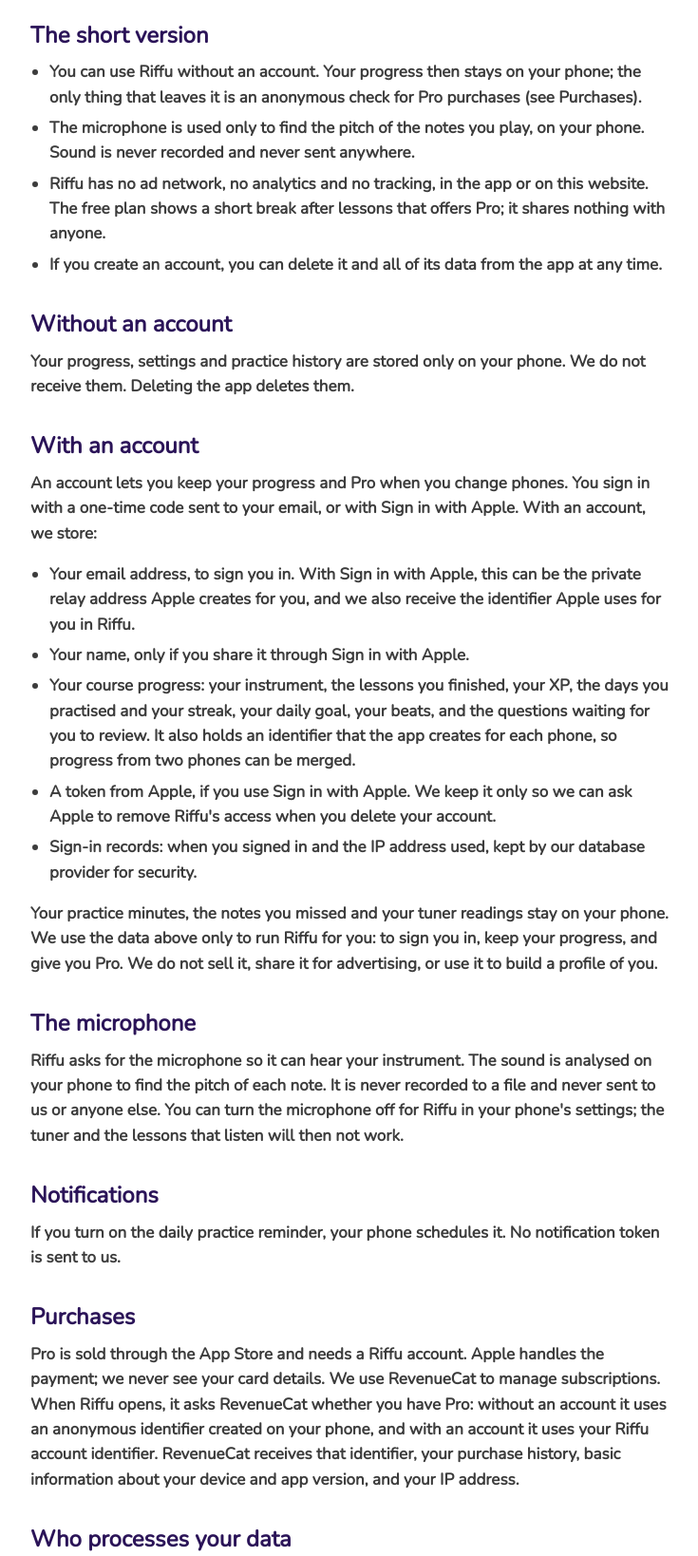
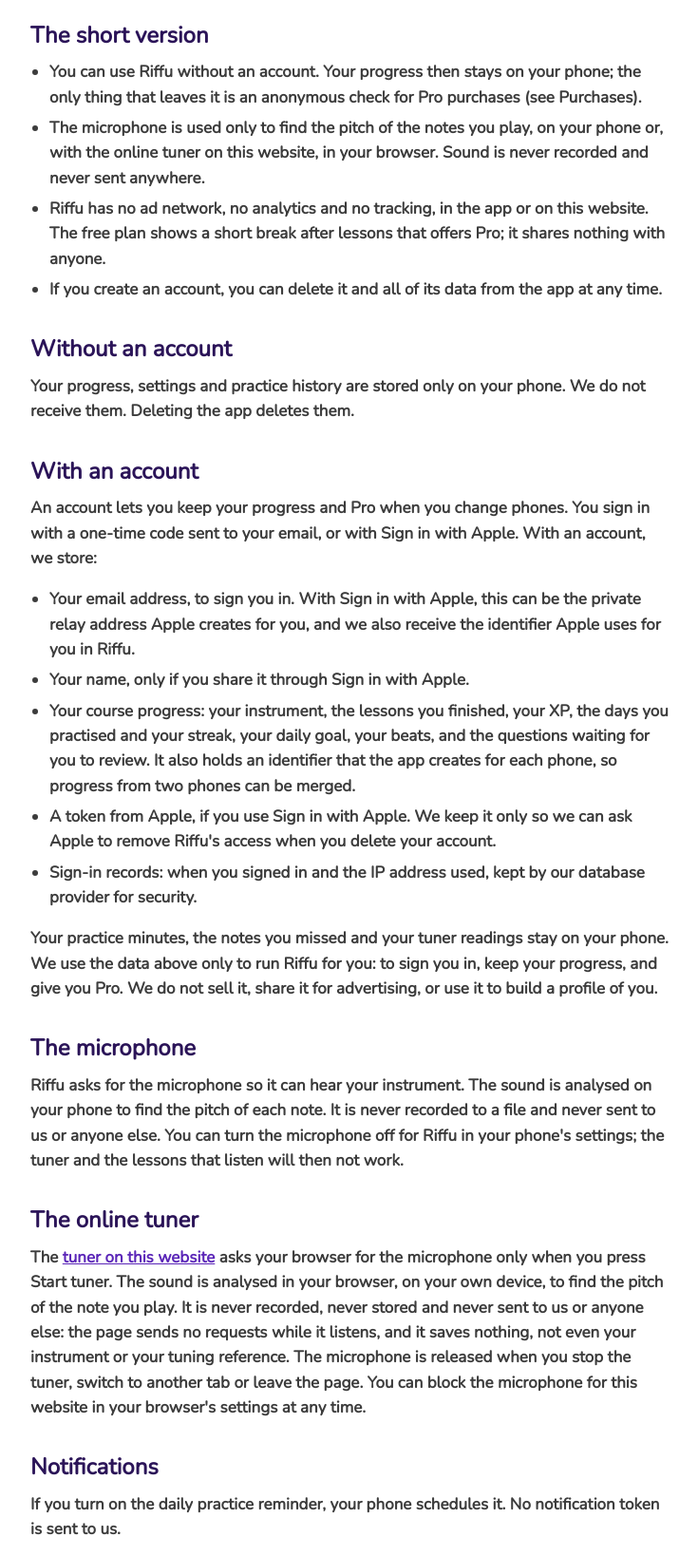
Before and after one commit to maurino72/riffu-site, an Astro site: page /privacy in a window 1280 px wide. Shown: the part 360-1998 px from the top of the page at 95% size, without its empty margins (272-1007 px from the left). Built offline with nearby package versions, Linux system fonts and the light colour scheme; Astro itself is replaced by a stand-in of ours.

Commit message:
Cover the online tuner in the Privacy Policy

```diff
--- a/src/config.ts
+++ b/src/config.ts
@@ -20,7 +20,7 @@ export const COMPANY = {
 } as const;
 
 /** The date shown as "Last updated" on the legal pages. Change it with every change to them. */
-export const LEGAL_UPDATED = '2026-11-25';
+export const LEGAL_UPDATED = '2026-11-27';
 
 /** Open Graph images, one per language, 1200 × 630 (`public/og/`). */
 export const OG_IMAGE = { en: '/og/en.png', es: '/og/es.png', width: 1200, height: 630 } as const;
--- a/src/pages/privacy.astro
+++ b/src/pages/privacy.astro
@@ -25,8 +25,9 @@ import Legal from '../layouts/Legal.astro';
       that leaves it is an anonymous check for Pro purchases (see Purchases).
     </li>
     <li>
-      The microphone is used only to find the pitch of the notes you play, on your phone. Sound is
-      never recorded and never sent anywhere.
+      The microphone is used only to find the pitch of the notes you play, on your phone or, with
+      the online tuner on this website, in your browser. Sound is never recorded and never sent
+      anywhere.
     </li>
     <li>
       Riffu has no ad network, no analytics and no tracking, in the app or on this website. The free
@@ -84,6 +85,17 @@ import Legal from '../layouts/Legal.astro';
     phone to find the pitch of each note. It is never recorded to a file and never sent to us or
     anyone else. You can turn the microphone off for Riffu in your phone's settings; the tuner and
     the lessons that listen will then not work.
+  </p>
+
+  <h2>The online tuner</h2>
+  <p>
+    The <a href="/tuner">tuner on this website</a> asks your browser for the microphone only when
+    you press Start tuner. The sound is analysed in your browser, on your own device, to find the
+    pitch of the note you play. It is never recorded, never stored and never sent to us or anyone
+    else: the page sends no requests while it listens, and it saves nothing, not even your
+    instrument or your tuning reference. The microphone is released when you stop the tuner, switch
+    to another tab or leave the page. You can block the microphone for this website in your
+    browser's settings at any time.
   </p>
 
   <h2>Notifications</h2>
```
Also changed, not shown: src/pages/es/privacy.astro (+14 -2 lines).
